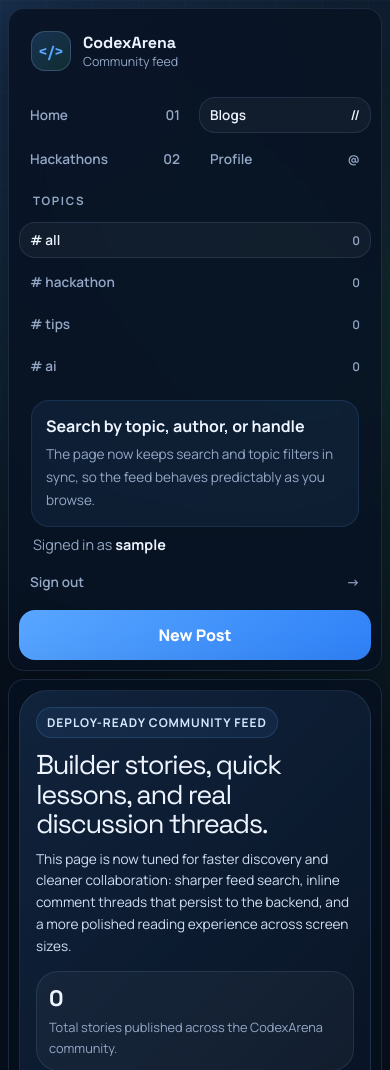
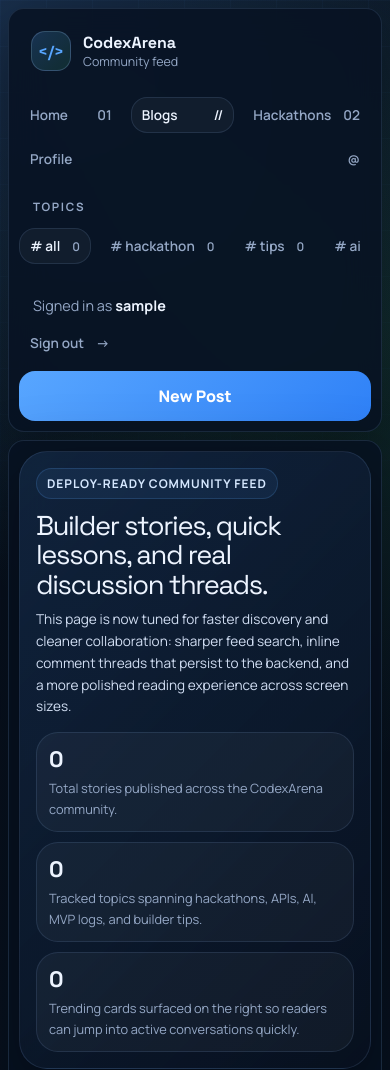
Before and after one commit to Atharvajoshi006/CodexArena, a Django app: page /blogs/ in a window 390 px wide. Shown: the top 1070 px of the page. Run offline with Django 5.2, Linux system fonts and the light colour scheme; the visitor is signed in with stand-in values (Sample User, id 1); data comes from the database, SQL or seed files in the repository; parts of the project's set-up code (start-up, migrations or seed data) failed here and were passed over.

Commit message:
minor resposive fixes

```diff
--- a/templates/blogs.html
+++ b/templates/blogs.html
@@ -71,6 +71,13 @@
         top: 18px;
         height: calc(100vh - 36px);
       }
+      .sidebar-nav-group { display: flex; flex-direction: column; gap: 8px; }
+      .search-hint { margin: 8px 12px 0; padding: 14px; border-radius: 18px; background: rgba(88,166,255,0.08); border: 1px solid rgba(88,166,255,0.14); }
+      .search-hint-title { font-weight: 700; }
+      .search-hint-desc { margin-top: 6px; color: var(--muted); line-height: 1.7; font-size: 0.85rem; }
+      .sidebar-auth { margin-top: auto; display: grid; gap: 10px; }
+      .sidebar-auth-info { padding: 0 14px; color: var(--muted); font-size: 0.9rem; }
+      #topicList { display: flex; flex-direction: column; gap: 8px; }
       .logo {
         display: inline-flex;
         align-items: center;
@@ -650,11 +657,17 @@
       }
       @media (max-width: 820px) {
         .shell { grid-template-columns: 1fr; }
-        .sidebar { position: static; height: auto; padding: 16px; border-radius: 24px; }
+        .sidebar { position: static; height: auto; padding: 16px; border-radius: 24px; display: flex; flex-direction: column; }
         .right-panel { position: static; height: auto; padding: 16px; border-radius: 24px; display: block; }
         .sidebar { order: 1; }
         .feed { order: 2; }
         .right-panel { order: 3; }
+        .sidebar-nav-group { flex-direction: row; flex-wrap: wrap; }
+        .nav-item { width: auto; flex: 1; min-width: max-content; }
+        .search-hint { display: none; }
+        .sidebar-auth { margin-top: 16px; }
+        #topicList { flex-direction: row; overflow-x: auto; padding-bottom: 8px; flex-wrap: nowrap; -webkit-overflow-scrolling: touch; }
+        .sidebar-tag { flex-shrink: 0; width: auto; }
       }
       @media (max-width: 768px) {
         .shell { padding: 12px; gap: 12px; }
@@ -736,12 +749,6 @@
       @media (max-width: 480px) {
         .shell { padding: 8px; gap: 8px; }
         .sidebar, .feed, .right-panel { border-radius: 16px; padding: 10px; }
-        .sidebar { display: grid; grid-template-columns: 1fr 1fr; }
-        .sidebar .logo { grid-column: 1 / -1; }
-        .sidebar .tag-label { grid-column: 1 / -1; padding-top: 8px; }
-        .sidebar #topicList { grid-column: 1 / -1; display: grid; grid-template-columns: 1fr; gap: 6px; max-height: 200px; overflow-y: auto; }
-        .sidebar > div[style*="margin"] { grid-column: 1 / -1; }
-        .sidebar > div:last-child { grid-column: 1 / -1; }
         .nav-item, .sidebar-tag { padding: 8px 10px; font-size: 0.85rem; }
         .hero-title { font-size: clamp(1.2rem, 7vw, 1.8rem); }
         .hero-copy { font-size: 0.85rem; }
@@ -770,12 +777,14 @@
             <span>Community feed</span>
           </span>
         </a>
+        <div class="sidebar-nav-group">
           <a href="/" class="nav-item"><span>Home</span><span>01</span></a>
           <a href="/blogs/" class="nav-item active"><span>Blogs</span><span>//</span></a>
           <a href="/hackathons/" class="nav-item"><span>Hackathons</span><span>02</span></a>
           {% if user.is_authenticated %}
             <a href="/profile/" class="nav-item"><span>Profile</span><span>@</span></a>
           {% endif %}
+        </div>
 
         <div class="tag-label">Topics</div>
         <div id="topicList">
@@ -789,14 +798,14 @@
           {% endfor %}
         </div>
 
-        <div style="margin:8px 12px 0;padding:14px;border-radius:18px;background:rgba(88,166,255,0.08);border:1px solid rgba(88,166,255,0.14);">
-          <div style="font-weight:700;">Search by topic, author, or handle</div>
-          <div style="margin-top:6px;color:var(--muted);line-height:1.7;font-size:0.85rem;">The page now keeps search and topic filters in sync, so the feed behaves predictably as you browse.</div>
+        <div class="search-hint">
+          <div class="search-hint-title">Search by topic, author, or handle</div>
+          <div class="search-hint-desc">The page now keeps search and topic filters in sync, so the feed behaves predictably as you browse.</div>
         </div>
 
-        <div style="margin-top:auto;display:grid;gap:10px;">
+        <div class="sidebar-auth">
           {% if user.is_authenticated %}
-            <div style="padding:0 14px;color:var(--muted);font-size:0.9rem;">Signed in as <strong style="color:var(--text);">{{ user.username }}</strong></div>
+            <div class="sidebar-auth-info">Signed in as <strong style="color:var(--text);">{{ user.username }}</strong></div>
             <form method="POST" action="/logout/" style="width:100%;">
               {% csrf_token %}
               <button type="submit" class="nav-item"><span>Sign out</span><span>-&gt;</span></button>
```
Also changed, not shown: templates/Team_recruit.html (+6 -13 lines), templates/team_detail.html (+11 -5 lines). Lines whose indentation alone changed are shown as unchanged.
